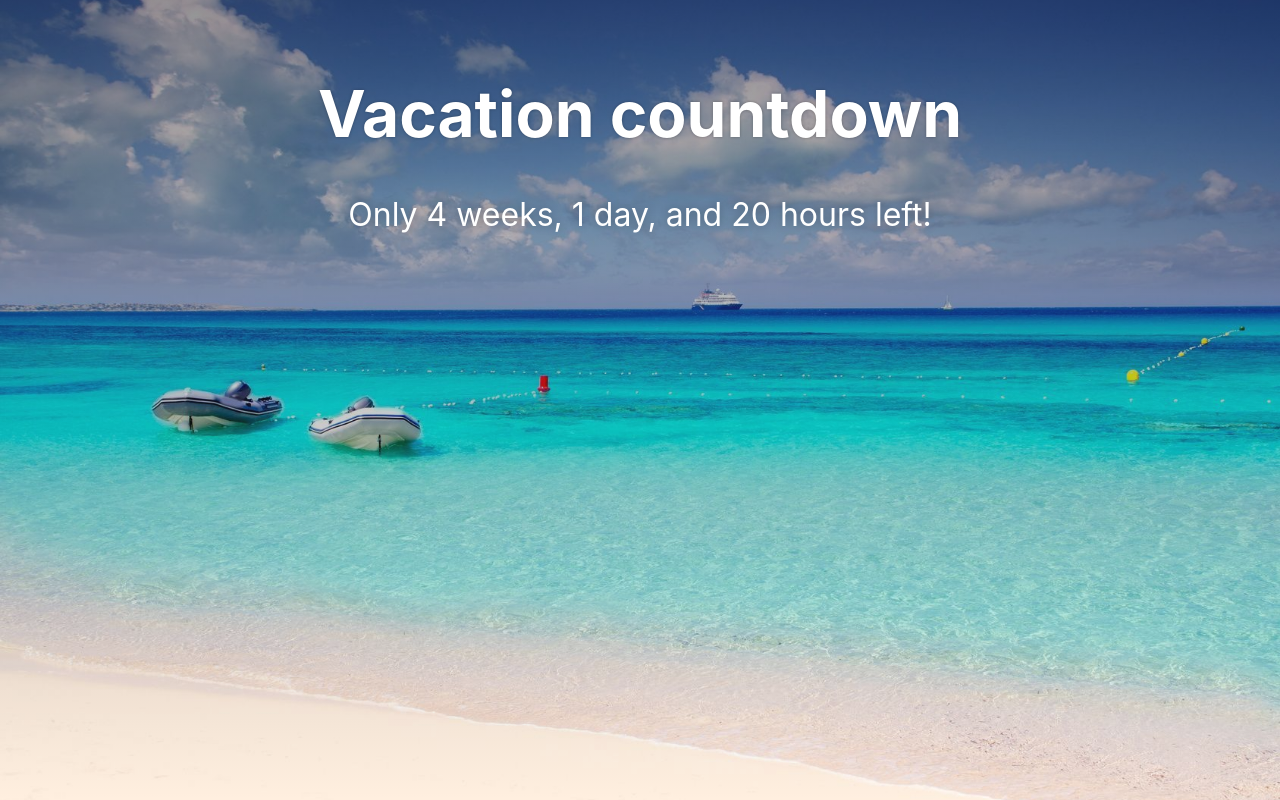
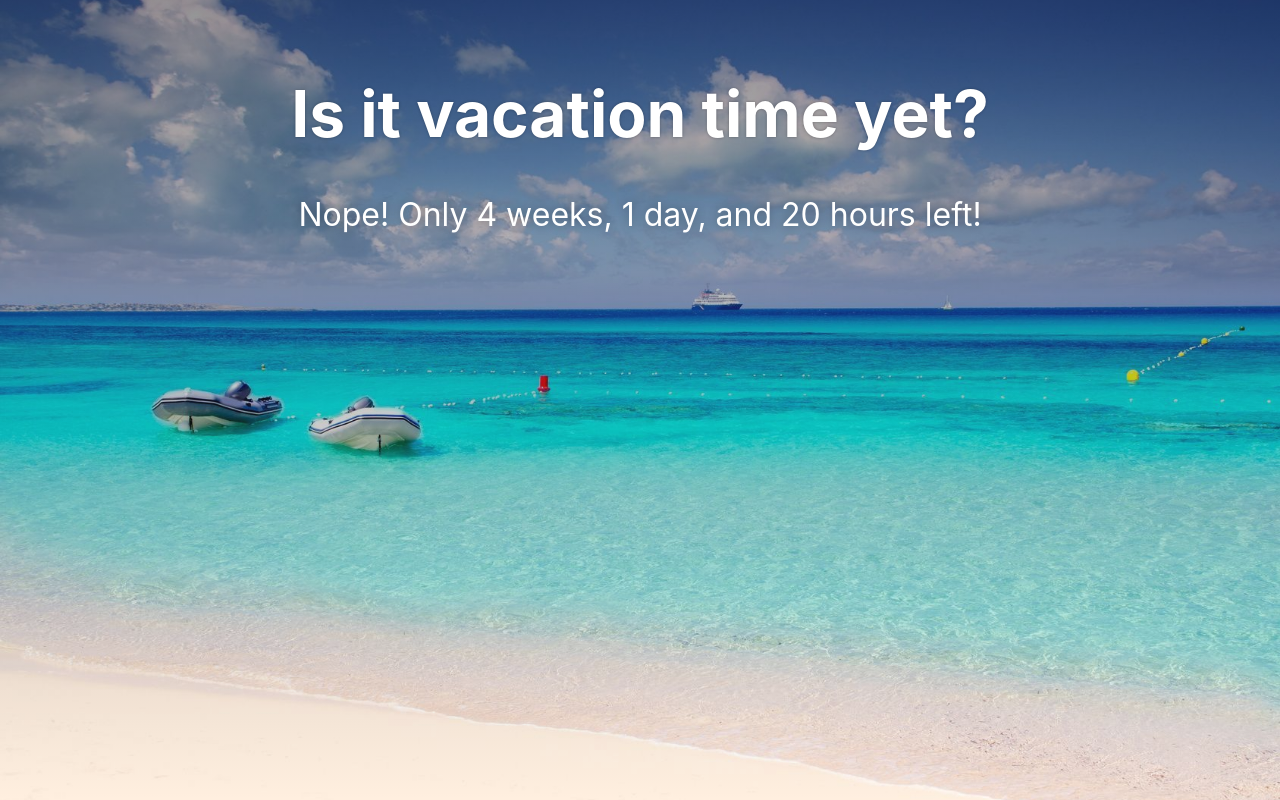
Before and after one commit to MaartenStaa/vacation-countdown, a React (Create React App) app: page / in a window 1280 px wide. Built offline with nearby package versions, Linux system fonts and the light colour scheme.

Commit message:
Adjust text.

```diff
--- a/src/App.js
+++ b/src/App.js
@@ -63,10 +63,12 @@ function App() {
       <div className="App-background" />
 
       <header className="App-header">
-        <h1>Vacation countdown</h1>
+        <h1>Is it vacation time yet?</h1>
       </header>
 
-      <p className="App-countdown"> Only {timeLeft} left!</p>
+      <p className="App-countdown">
+        {targetDate > new Date() ? `Nope! Only ${timeLeft} left!` : "Yes!!!"}
+      </p>
     </div>
   );
 }
```
